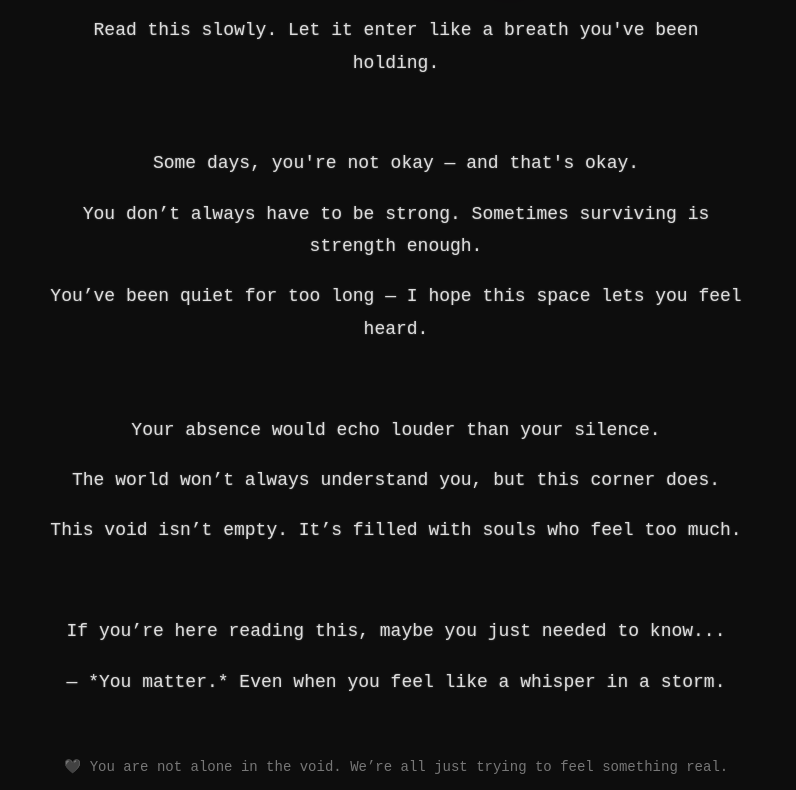
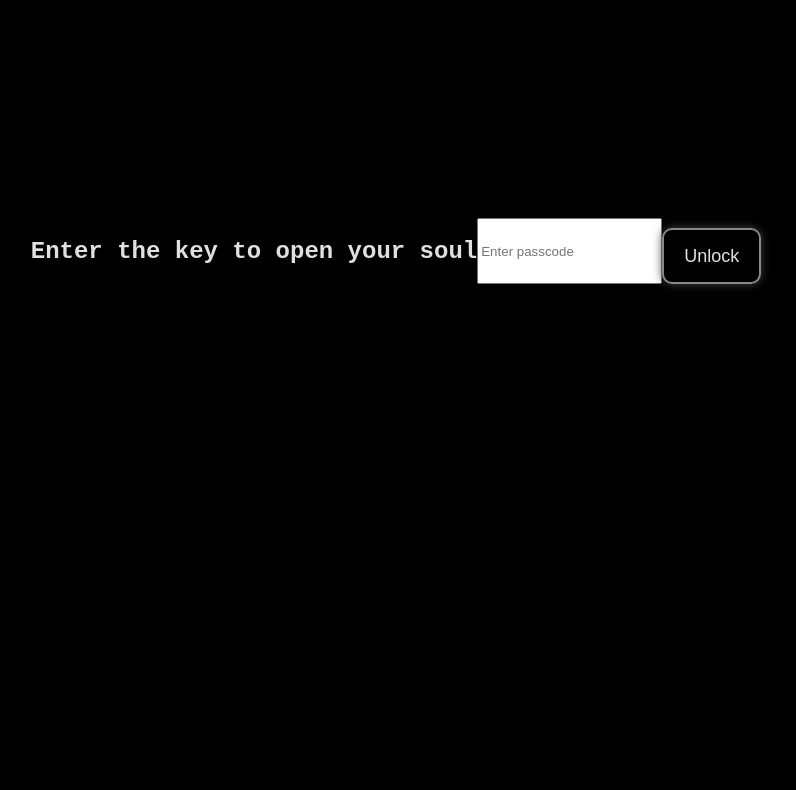
Before and after one commit to student-adarsh/void-vibe-site, a plain HTML site: page secret.html in a window 1280 px wide. Shown: the part 149-939 px from the top of the page, without its empty margins (244-1040 px from the left). After the commit the page ends 800 px from the top, so only its background shows below. Drawn offline with Linux system fonts and the light colour scheme.

Commit message:
Add files via upload

```diff
--- a/secret.html
+++ b/secret.html
@@ -1,70 +1,120 @@
 <!DOCTYPE html>
 <html lang="en">
 <head>
-  <meta charset="UTF-8">
-  <title>Secret Zone</title>
+  <meta charset="UTF-8" />
+  <meta name="viewport" content="width=device-width, initial-scale=1.0"/>
+  <title>Secret Zone | Void Vibe</title>
   <style>
     body {
-      background-color: #0d0d0d;
-      color: #ffffff;
+      background: black;
+      color: #e0e0e0;
       font-family: 'Courier New', monospace;
-      text-align: center;
-      padding: 60px 20px;
+      display: flex;
+      flex-direction: column;
+      align-items: center;
+      justify-content: center;
+      height: 100vh;
+      margin: 0;
     }
 
-    h1 {
-      font-size: 36px;
-      margin-bottom: 20px;
-      text-shadow: 0 0 5px #fff, 0 0 10px #9933ff, 0 0 20px #9933ff;
+    #lock-screen, #secret-zone {
+      display: none;
     }
 
-    .poem {
+    .glow-btn {
+      background: none;
+      border: 2px solid #888;
+      color: #e0e0e0;
+      padding: 10px 20px;
       font-size: 18px;
-      line-height: 1.8;
-      max-width: 700px;
-      margin: 30px auto;
-      color: #dddddd;
-      text-shadow: 0 0 2px #666;
+      cursor: pointer;
+      border-radius: 10px;
+      margin-top: 10px;
+      box-shadow: 0 0 10px #444;
+      transition: all 0.3s ease;
     }
 
-    .fade-in {
-      opacity: 0;
-      animation: fadeIn 4s ease forwards;
+    .glow-btn:hover {
+      box-shadow: 0 0 20px #00ffe7;
+      border-color: #00ffe7;
+      color: #00ffe7;
     }
 
-    @keyframes fadeIn {
-      to {
-        opacity: 1;
-      }
+    #message {
+      margin-top: 20px;
+      max-width: 600px;
+      text-align: center;
+      white-space: pre-line;
+      font-size: 20px;
+      animation: typing 3s steps(60) 1s 1 normal both;
     }
 
-    .footer {
-      margin-top: 60px;
-      font-size: 14px;
-      color: #777;
+    @keyframes typing {
+      from { width: 0; }
+      to { width: 100%; }
+    }
+
+    textarea {
+      width: 80%;
+      height: 150px;
+      margin-top: 20px;
+      padding: 15px;
+      background: #111;
+      color: #ccc;
+      border: 1px solid #555;
+      border-radius: 10px;
+      font-size: 16px;
+      resize: none;
     }
   </style>
 </head>
 <body>
-  <h1 class="fade-in">You Made It To The Quiet Side</h1>
 
-  <div class="poem fade-in">
-    <p>Read this slowly. Let it enter like a breath you've been holding.</p>
-    <br>
-    <p>Some days, you're not okay — and that's okay.</p>
-    <p>You don’t always have to be strong. Sometimes surviving is strength enough.</p>
-    <p>You’ve been quiet for too long — I hope this space lets you feel heard.</p>
-    <br>
-    <p>Your absence would echo louder than your silence.</p>
-    <p>The world won’t always understand you, but this corner does.</p>
-    <p>This void isn’t empty. It’s filled with souls who feel too much.</p>
-    <br>
-    <p>If you’re here reading this, maybe you just needed to know...</p>
-    <p>— *You matter.* Even when you feel like a whisper in a storm.</p>
+  <!-- Lock screen -->
+  <div id="lock-screen">
+    <h2>Enter the key to open your soul</h2>
+    <input type="password" id="passcode" placeholder="Enter passcode" />
+    <button class="glow-btn" onclick="checkPass()">Unlock</button>
   </div>
 
-  <div class="footer fade-in">
-    <p>🖤 You are not alone in the void. We’re all just trying to feel something real.</p>
+  <!-- Secret content -->
+  <div id="secret-zone">
+    <audio autoplay loop>
+      <source src="https://files.freemusicarchive.org/storage-freemusicarchive-org/music/no_curator/Broke_For_Free/Petal/Broke_For_Free_-_03_-_Night_Owl.mp3" type="audio/mpeg">
+    </audio>
+
+    <div id="message">Welcome, drifter. This zone breathes what you don't say...</div>
+
+    <textarea placeholder="Write your pain here..."></textarea>
+
+    <div id="hidden-content" style="display:none; margin-top:20px;">
+      🌌 “Sometimes the quietest people hold the loudest galaxies inside.”
+      <br>— Feel seen.
+    </div>
   </div>
+
+  <script>
+    const correctPass = "voidspace";
+
+    function checkPass() {
+      const userPass = document.getElementById("passcode").value;
+      if (userPass === correctPass) {
+        document.getElementById("lock-screen").style.display = "none";
+        document.getElementById("secret-zone").style.display = "flex";
+
+        // Reveal message after delay
+        setTimeout(() => {
+          document.getElementById("hidden-content").style.display = "block";
+        }, 15000);
+      } else {
+        alert("The void rejects this key.");
+      }
+    }
+
+    // Show lock screen by default
+    window.onload = () => {
+      document.getElementById("lock-screen").style.display = "flex";
+    };
+  </script>
 </body>
 </html>
```
